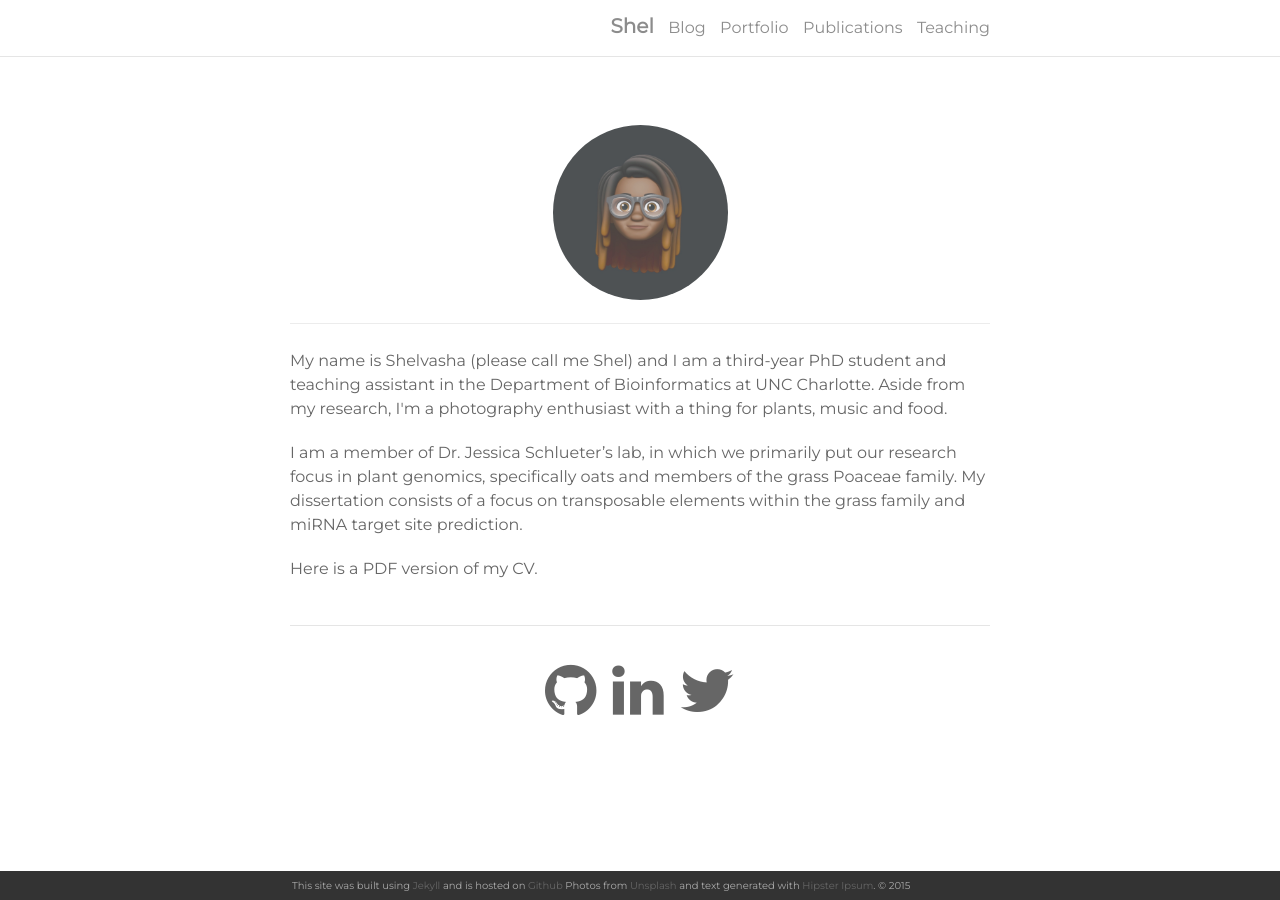
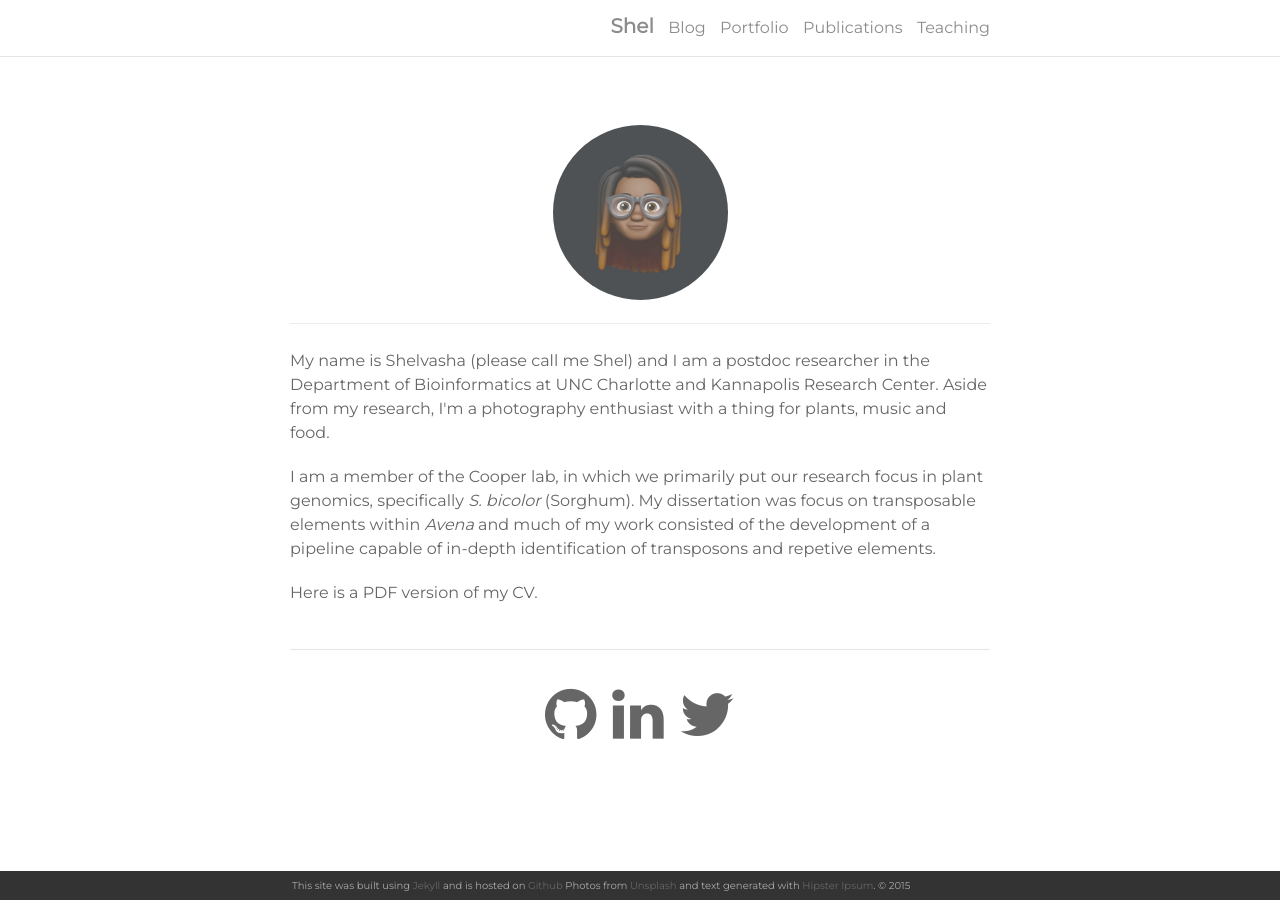
Before and after one commit to shelvasha/shelvasha.github.io, a Jekyll site: the page built from index.html, in a window 1280 px wide. Built offline with Jekyll 4.4.1, drawn with Linux system fonts in a browser that asks for light colours; nearby versions of some CDN libraries; the list of posts is cut into pages by our own code.

Commit message:
Styling update

```diff
--- a/index.html
+++ b/index.html
@@ -16,9 +16,9 @@ layout: default
 
 <!-- <img class="col one right" src="/img/prof_pic.jpg"> -->
 </br>
-<p>My name is Shelvasha (please call me Shel) and I am a third-year PhD student and teaching assistant in the Department of Bioinformatics at UNC Charlotte. Aside from my <a href="https://shelvasha.github.io/publications/">research</a>, I'm a photography enthusiast with a thing for plants, music and food.</p>
+<p>My name is Shelvasha (please call me Shel) and I am a postdoc researcher in the Department of Bioinformatics at UNC Charlotte and Kannapolis Research Center. Aside from my <a href="https://shelvasha.github.io/publications/">research</a>, I'm a photography enthusiast with a thing for plants, music and food.</p>
 
-<p>I am a member of Dr. Jessica Schlueter’s lab, in which we primarily put our research focus in plant genomics, specifically oats and members of the grass Poaceae family. My dissertation consists of a focus on transposable elements within the grass family and miRNA target site prediction.</p>
+<p>I am a member of the Cooper lab, in which we primarily put our research focus in plant genomics, specifically <em>S. bicolor</em> (Sorghum). My dissertation was focus on transposable elements within <em>Avena</em> and much of my work consisted of the development of a pipeline capable of in-depth identification of transposons and repetive elements.</p>
 
 <p>Here is a PDF version of my <a href="/assets/pdf/Resume.pdf">CV</a>.</p>
 
```
Also changed, not shown: assets/fonts/Myriad Pro Black.otf (added), assets/fonts/Myriad Pro Bold.ttf (added), assets/fonts/Myriad Pro Light.otf (added), assets/fonts/Myriad Pro Regular.ttf (added), assets/fonts/MyriadPro-It.otf (added), 2 other files.
